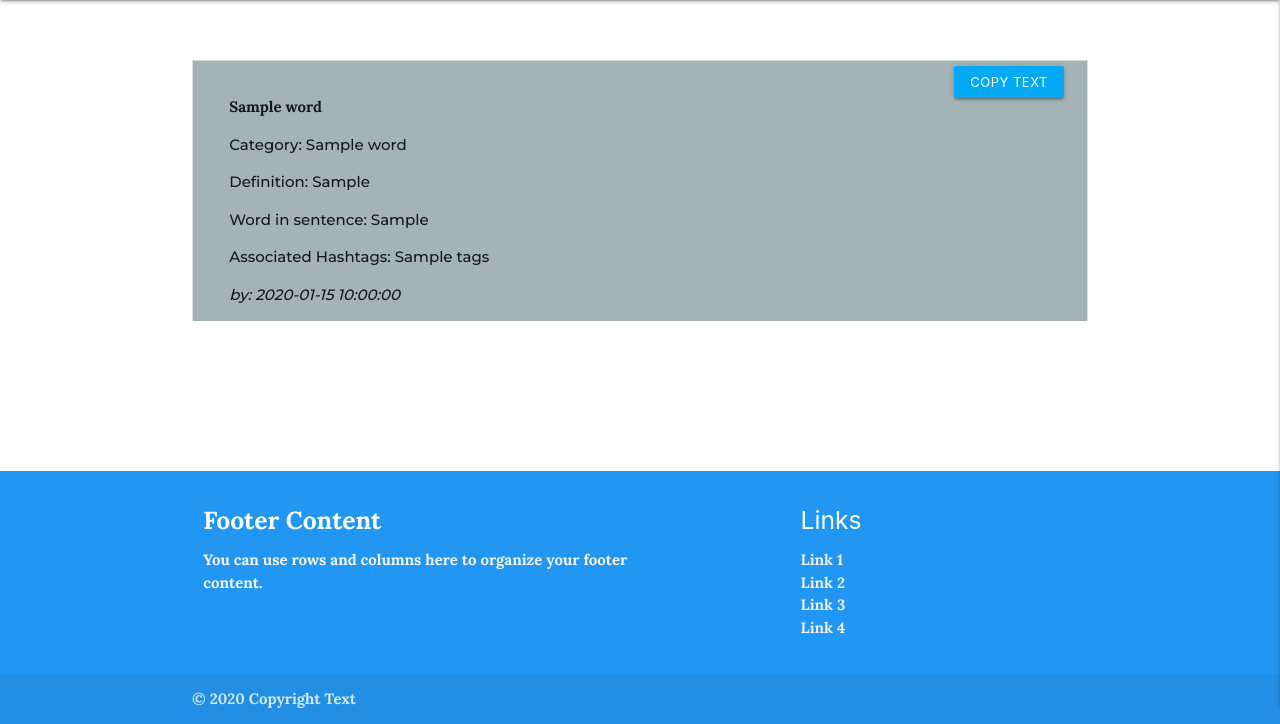
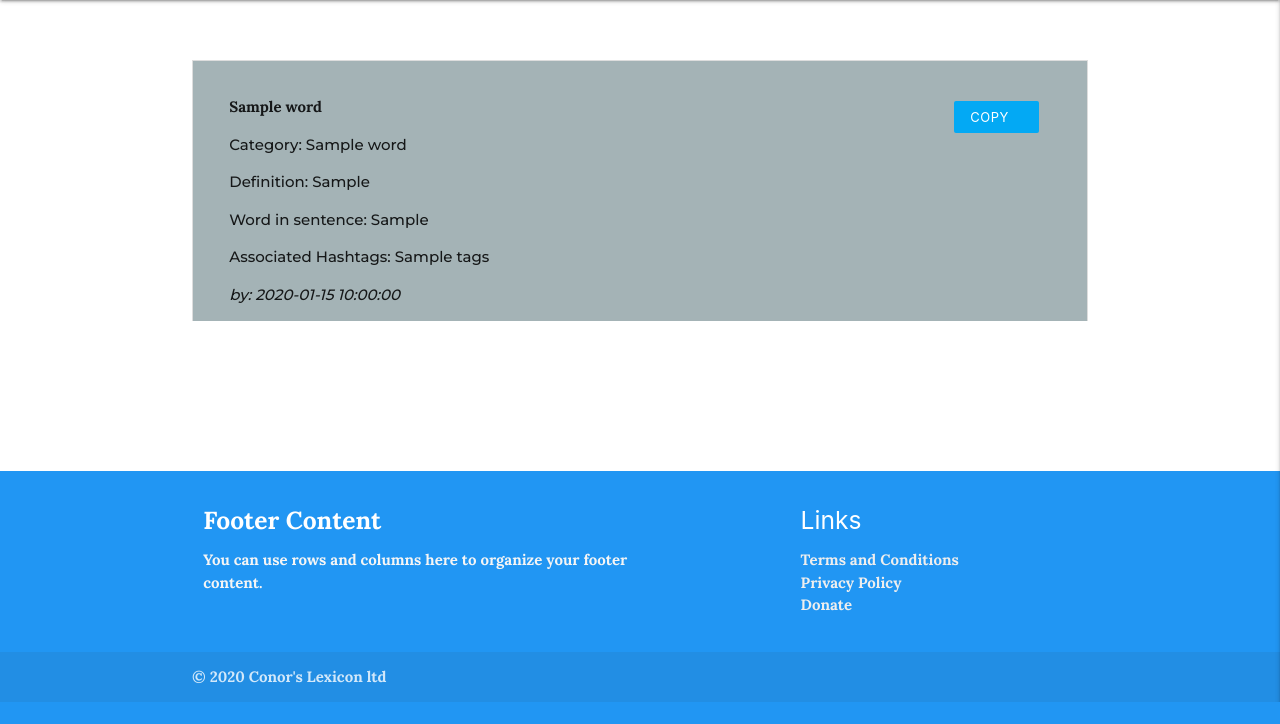
Before and after one commit to Code-Institute-Submissions/Conors-Lexicon, a Flask app: page / in a window 1280 px wide. Shown: the part 154-878 px from the top of the page. After the commit the page ends 856 px from the top, so only its background shows below. Run offline with Flask 2, Linux system fonts and the light colour scheme; a database or web service that is not in the repository returns one stand-in record (values such as "Sample title"); data that the repository does not hold is empty; some libraries are stand-ins or nearby versions.

Commit message:
added tests to readme.md, added more words to website, tweaked footer content,made modal prettier for confirming delete, admin now has accuss to delete and update on all words

```diff
--- a/static/css/style.css
+++ b/static/css/style.css
@@ -73,6 +73,9 @@
 .mt-15 {
     margin-top:15px;
 }
+.mt-35 {
+    margin-top:35px;
+}
 .mb-100 {
     margin-bottom:100px;
 }
@@ -89,6 +92,19 @@
 .pr-34 {
     padding-right:34px;
 }
+
+.pr-30 {
+    padding-right:30px;
+}
+
+.border-black {
+
+    box-shadow: 1 1 1px rgba(0, 0, 0, 0);
+        transform:none;
+}
+
+
+
 
 /** Index page **/
 .border-style {
--- a/templates/base.html
+++ b/templates/base.html
@@ -6,6 +6,8 @@
       <link rel="stylesheet" href="https://cdnjs.cloudflare.com/ajax/libs/font-awesome/5.13.1/css/all.min.css"
          integrity="sha512-xA6Hp6oezhjd6LiLZynuukm80f8BoZ3OpcEYaqKoCV3HKQDrYjDE1Gu8ocxgxoXmwmSzM4iqPvCsOkQNiu41GA==" crossorigin="anonymous" type="text/css">
       <link rel="stylesheet" href="https://cdnjs.cloudflare.com/ajax/libs/materialize/1.0.0/css/materialize.min.css" type="text/css">
+      <link rel="stylesheet" href="https://cdnjs.cloudflare.com/ajax/libs/hover.css/2.3.1/css/hover-min.css"
+		type="text/css">
       <link rel="stylesheet" href="{{ url_for('static', filename='css/style.css') }}" type="text/css">
       {% block styles %}
       {% endblock %}
@@ -98,17 +100,17 @@
               <div class="col l4 offset-l2 s12">
                 <h5 class="white-text">Links</h5>
                 <ul class="lora">
-                  <li><a class="grey-text text-lighten-3" href="#!">Link 1</a></li>
-                  <li><a class="grey-text text-lighten-3" href="#!">Link 2</a></li>
-                  <li><a class="grey-text text-lighten-3" href="#!">Link 3</a></li>
-                  <li><a class="grey-text text-lighten-3" href="#!">Link 4</a></li>
+                  <li><a class="grey-text text-lighten-3" href="#!">Terms and Conditions</a></li>
+                  <li><a class="grey-text text-lighten-3" href="#!">Privacy Policy</a></li>
+                  <li><a class="grey-text text-lighten-3" href="#!">Donate</a></li>
+
                 </ul>
               </div>
             </div>
           </div>
           <div class="footer-copyright">
             <div class="container lora">
-            © 2020 Copyright Text
+            © 2020 Conor's Lexicon ltd
 
             </div>
           </div>
--- a/templates/index.html
+++ b/templates/index.html
@@ -48,20 +48,20 @@ function copyToClipboard(element) {
       </div>
 </div>
  <div class="col l2 s4">
-         <button onclick="copyToClipboard('#copyword')"  class=" center btn-small light-blue">Copy text</button>
-          {% if session.user|lower == word.created_by|lower %}
-             <div class="pt-20 center"><a href="#modal{{ word._id }}" class="btn-small light-blue modal-trigger">Delete</a></div>
-         <div class="pt-20 center"><a href="{{ url_for('update_word', word_id=word._id) }}" class="btn-small pr-34 light-blue">Edit</a></div>
+ <div class="mt-35">
+         <button onclick="copyToClipboard('#copyword')"  class=" hvr-shrink border-black btn-small light-blue pr-30">Copy</button>
+ </div>
+          {% if session.user|lower == word.created_by|lower or session.user|lower == 'admin' %}
+             <div class="pt-20"><a href="#modal{{ word._id }}" class="hvr-shrink btn-small light-blue modal-trigger">Delete</a></div>
+         <div class="pt-20"><a href="{{ url_for('update_word', word_id=word._id) }}" class="hvr-shrink btn-small pr-34 light-blue">Edit</a></div>
 
 
         <div id="modal{{ word._id }}" class="modal">
     <div class="modal-content">
       <h4>Are you sure you want to delete this word?</h4>
-      <div class="pt-20 center"><a href="{{ url_for('delete_word', word_id=word._id) }}" class="btn-small light-blue">Yes</a></div>
+      <div class="center"><a href="{{ url_for('delete_word', word_id=word._id) }}" class="btn-small light-blue">Yes</a> <a href="" class="modal-close btn-small light-blue">No</a></div>
     </div>
-    <div class="modal-footer">
-      <a href="" class="modal-close waves-effect waves-green btn-flat">No</a>
-    </div>
+
   </div>
 
 
```
Also changed, not shown: README.md.
